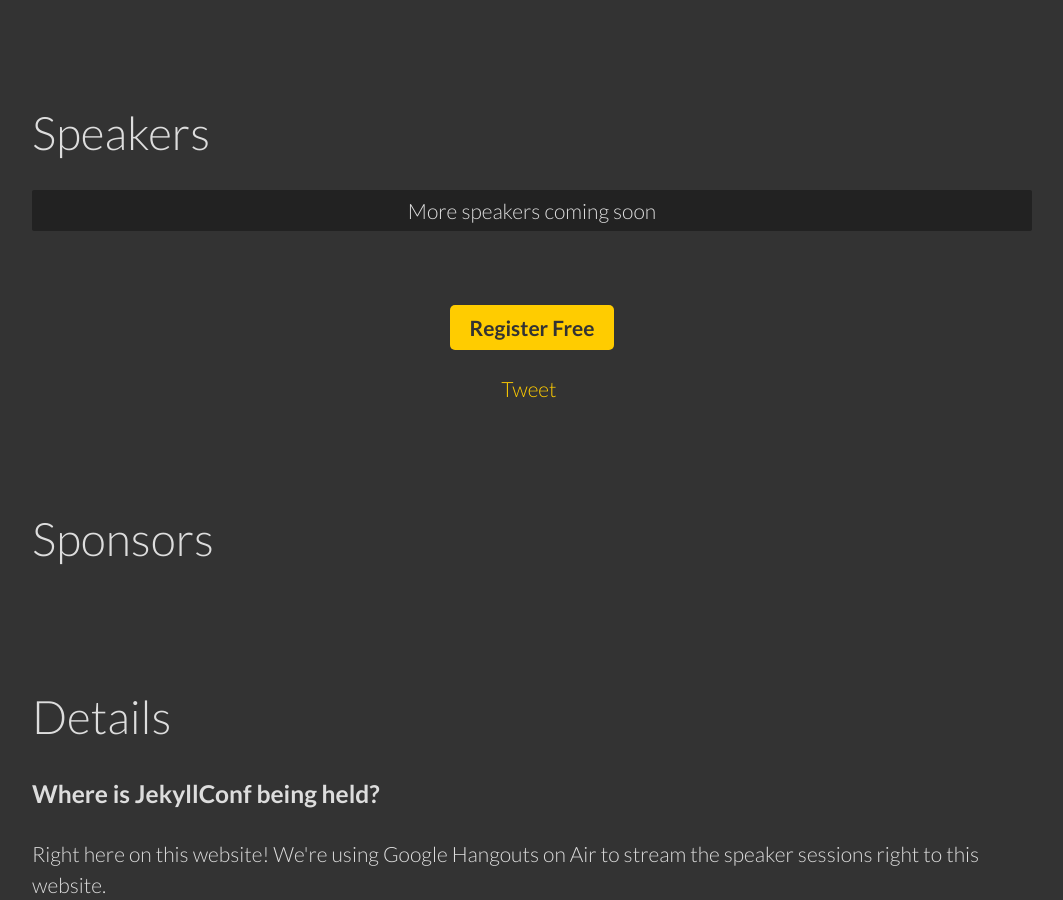
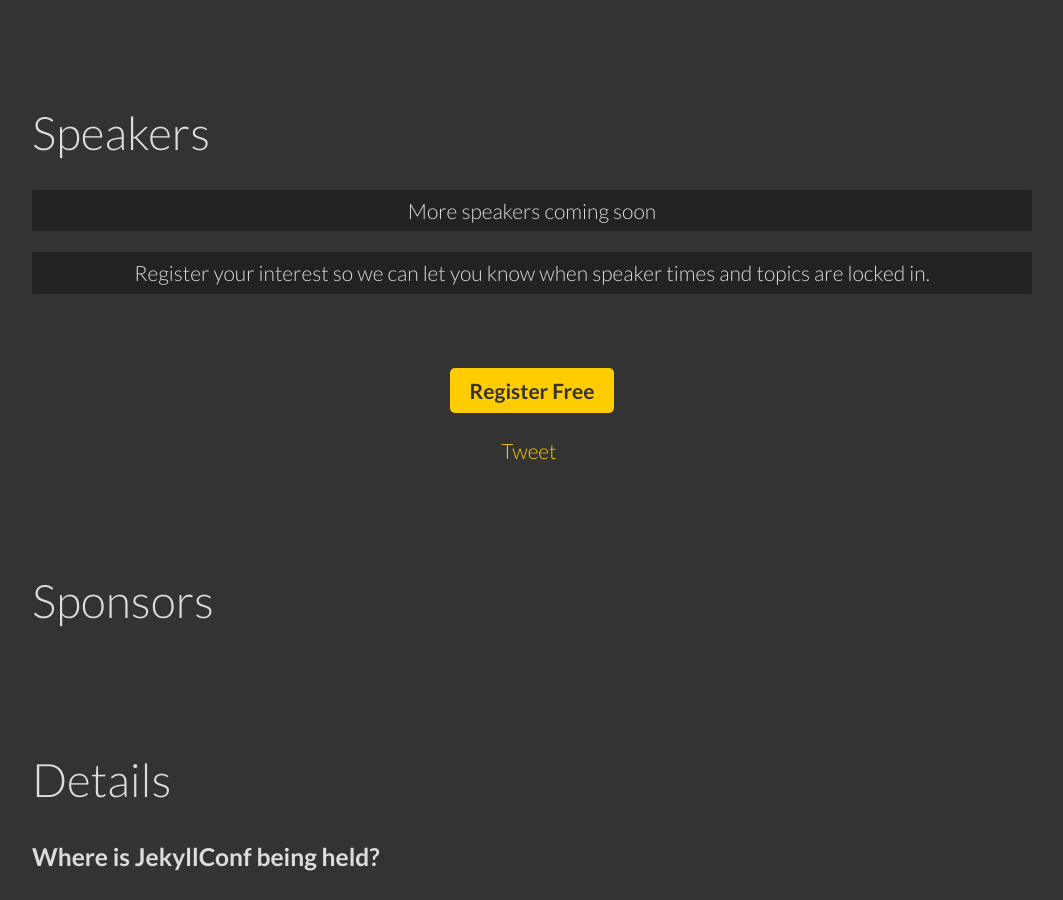
Before and after one commit to CloudCannon/JekyllConf, a Jekyll site: the page built from index.html, in a window 1280 px wide and 900 px high, scrolled down 1079 px. Shown: the whole window, without its empty margins (108-1171 px from the left). Built offline with Jekyll 4.4.1, drawn with Linux system fonts in a browser that asks for light colours; comment, search, counter and statistics services are not loaded.

Commit message:
Updated 'index.html' via CloudCannon

```diff
--- a/index.html
+++ b/index.html
@@ -33,6 +33,7 @@
 			{% endfor %}
 		</li></ul>
 		<p class="coming-soon">More speakers coming soon</p>
+        <p class="coming-soon">Register your interest so we can let you know when speaker times and topics are locked in.</p>
 	</div>
 </section>
 
```
